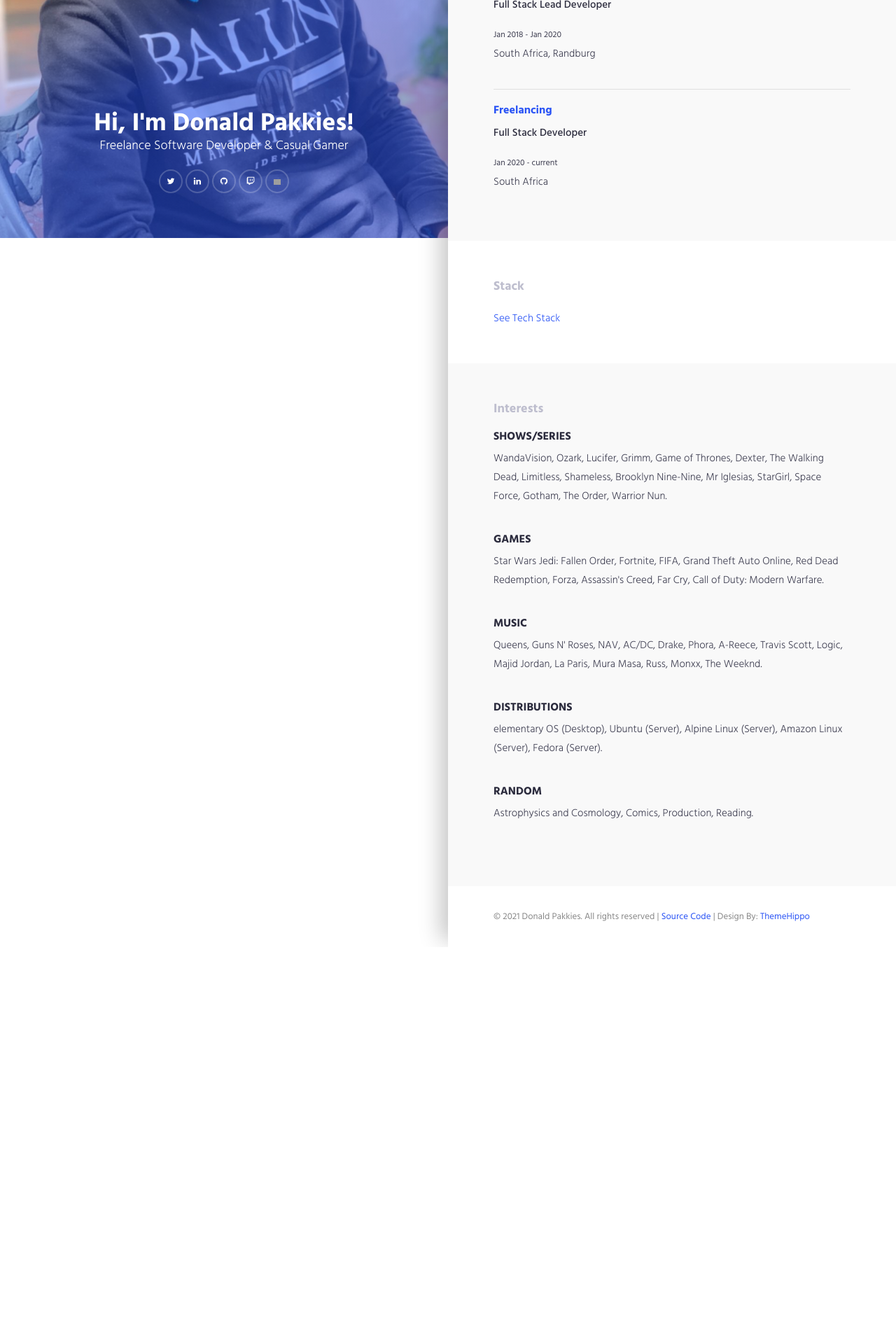
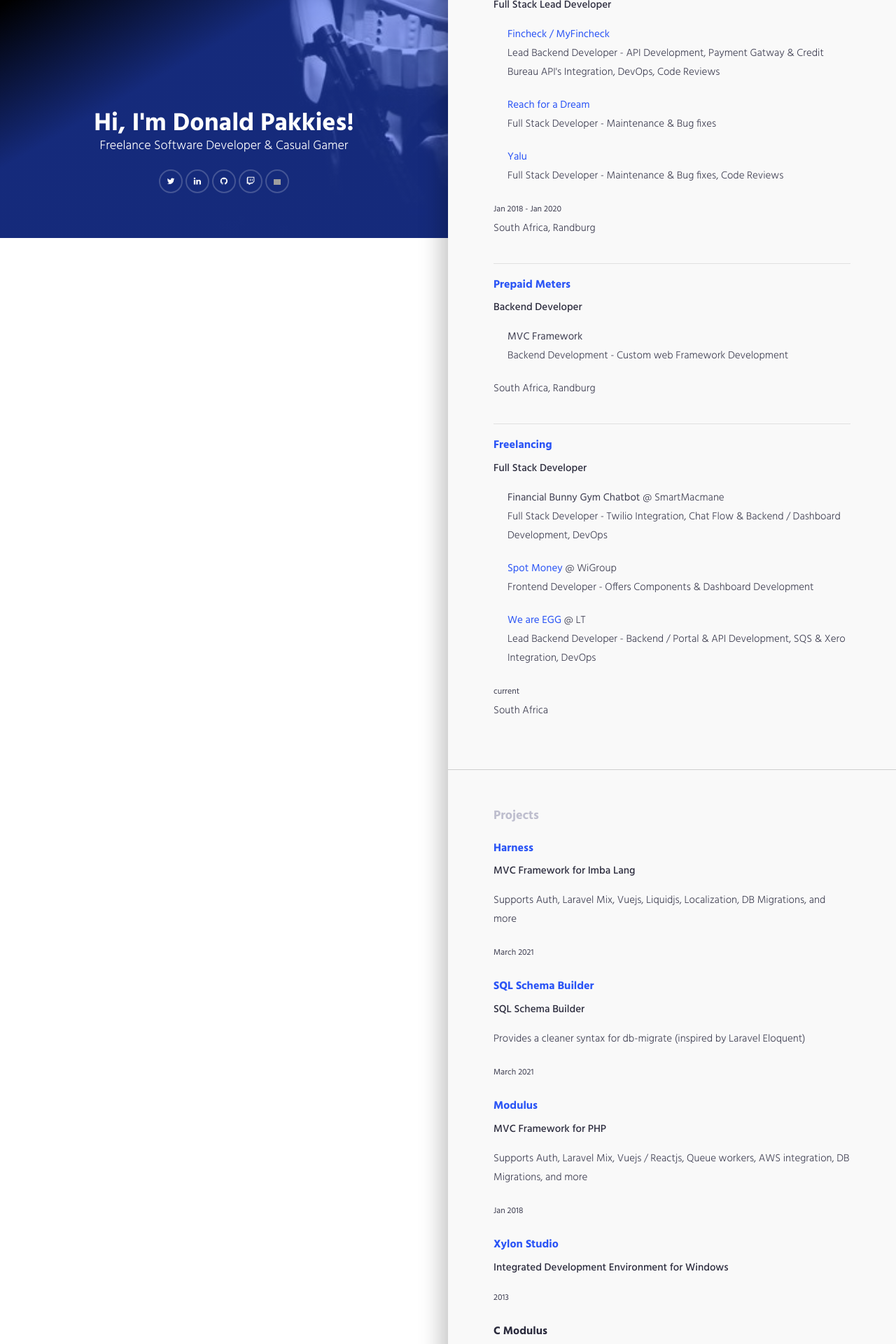
Before and after one commit to donaldp/donaldpakkies.com, a React (Create React App) app: page / in a window 1280 px wide. Shown: the part 460-2380 px from the top of the page at 70% size. Before the commit the page ends 1813 px from the top, so only its background shows below. Built offline with nearby package versions, Linux system fonts and the light colour scheme.

Commit message:
feat: added projects worked on

```diff
--- a/src/App.css
+++ b/src/App.css
@@ -266,7 +266,7 @@ button:focus,
   z-index: -1;
   width: 100%;
   height: 100%;
-  background-image: url(./img/img-profile.jpg);
+  background-image: url(./img/stormtrooper.jpg);
   background-size: cover;
   background-position: center top;
 }
--- a/src/App.js
+++ b/src/App.js
@@ -5,6 +5,7 @@ import MainComponent from './components/MainComponent.js';
 import InterestsComponent from './components/InterestsComponent.js';
 import IntroductionComponent from './components/IntroductionComponent.js';
 import WorkComponent from './components/WorkComponent.js';
+import ProjectsComponent from './components/ProjectsComponent.js'
 import TechStackComponent from './components/TechStackComponent';
 
 function App() {
@@ -19,6 +20,7 @@ function App() {
       <MainComponent>
         <IntroductionComponent />
         <WorkComponent />
+        <ProjectsComponent />
         <TechStackComponent />
         <InterestsComponent />
       </MainComponent>
--- /dev/null
+++ b/src/components/ProjectsComponent.js
@@ -0,0 +1,72 @@
+import React from 'react';
+
+const ProjectsComponent = (props) => {
+  return (
+    <section className="section-wrapper gray-bg" style={{ borderTop: '1px solid #cecece' }}>
+      <div className="container-fluid">
+        <div className="row">
+          <div className="col-md-12">
+            <div className="section-title">
+              <h2>Projects</h2>
+            </div>
+          </div>
+        </div>
+
+        <div className="row">
+          <div className="col-md-12">
+            <div className="expertise-item">
+              <h3><a href="http://github.com/harnessflex">Harness</a></h3>
+              <h4>MVC Framework for Imba Lang</h4>
+
+              <p>Supports Auth, Laravel Mix, Vuejs, Liquidjs, Localization, DB Migrations, and more</p>
+
+              <small>March 2021</small>
+            </div>
+
+            <div className="expertise-item">
+              <h3><a href="http://github.com/harnessflex/schema-builder">SQL Schema Builder</a></h3>
+              <h4>SQL Schema Builder</h4>
+
+              <p>Provides a cleaner syntax for db-migrate (inspired by Laravel Eloquent)</p>
+
+              <small>March 2021</small>
+            </div>
+
+            <div className="expertise-item">
+              <h3><a href="http://github.com/modulusphp">Modulus</a></h3>
+              <h4>MVC Framework for PHP</h4>
+
+              <p>Supports Auth, Laravel Mix, Vuejs / Reactjs, Queue workers, AWS integration, DB Migrations, and more</p>
+
+              <small>Jan 2018</small>
+            </div>
+
+            <div className="expertise-item">
+              <h3><a href="https://github.com/donaldp/xylon-studio-ide">Xylon Studio</a></h3>
+              <h4>Integrated Development Environment for Windows</h4>
+
+              <small>2013</small>
+            </div>
+
+            <div className="expertise-item">
+              <h3>C Modulus</h3>
+              <h4>A Programming Language that compiles to JavaScript</h4>
+
+              <small>2016</small>
+            </div>
+
+            <div className="expertise-item">
+              <h3>Audiostreamify</h3>
+              <h4>A music streaming service writting in C Modulus, JavaScript & PHP</h4>
+
+              <small>2017</small>
+            </div>
+          </div>
+        </div>
+
+      </div>
+    </section>
+  )
+}
+
+export default ProjectsComponent;
--- a/src/components/WorkComponent.js
+++ b/src/components/WorkComponent.js
@@ -17,7 +17,57 @@ const WorkComponent = (props) => {
             <div className="expertise-item">
               <h3><a href="https://sov.tech">SovTech</a></h3>
               <h4>Full Stack Lead Developer</h4>
+
+              <div className="row" style={{ paddingLeft: '20px' }}>
+                <div className="col-md-12">
+                   <div className="expertise-item">
+                    <strong><a href="https://www.fincheck.co.za/">Fincheck / MyFincheck</a></strong>
+
+                    <br/>
+                    Lead Backend Developer - API Development, Payment Gatway & Credit Bureau API's Integration, DevOps, Code Reviews
+                  </div>
+
+                  <div className="expertise-item">
+                    <strong><a href="https://reachforadream.org.za/">Reach for a Dream</a></strong>
+
+                    <br/>
+                    Full Stack Developer - Maintenance & Bug fixes
+                  </div>
+
+                  <div className="expertise-item">
+                    <strong><a href="https://www.yalu.co.za/">Yalu</a></strong>
+
+                    <br/>
+                    Full Stack Developer - Maintenance & Bug fixes, Code Reviews
+                  </div>
+                </div>
+              </div>
+
               <small>Jan 2018 - Jan 2020</small>
+
+              <p>South Africa, Randburg</p>
+            </div>
+          </div>
+        </div>
+
+        <hr />
+
+        <div className="row">
+          <div className="col-md-12">
+            <div className="expertise-item">
+              <h3><a href="https://www.prepaidmeters.co.za/">Prepaid Meters</a></h3>
+              <h4>Backend Developer</h4>
+
+              <div className="row" style={{ paddingLeft: '20px' }}>
+                <div className="col-md-12">
+                   <div className="expertise-item">
+                    <strong>MVC Framework</strong>
+
+                    <br/>
+                    Backend Development - Custom web Framework Development
+                  </div>
+                </div>
+              </div>
 
               <p>South Africa, Randburg</p>
             </div>
@@ -32,7 +82,32 @@ const WorkComponent = (props) => {
               <h3><a href="https://donaldpakkies.com">Freelancing</a></h3>
               <h4>Full Stack Developer</h4>
 
-              <small>Jan 2020 - current</small>
+              <div className="row" style={{ paddingLeft: '20px' }}>
+                <div className="col-md-12">
+                   <div className="expertise-item">
+                    <strong>Financial Bunny Gym Chatbot</strong> @ SmartMacmane
+
+                    <br/>
+                    Full Stack Developer - Twilio Integration, Chat Flow & Backend / Dashboard Development, DevOps
+                  </div>
+
+                  <div className="expertise-item">
+                    <strong><a href="https://spotmoney.com">Spot Money</a></strong> @ WiGroup
+
+                    <br/>
+                    Frontend Developer - Offers Components & Dashboard Development
+                  </div>
+
+                  <div className="expertise-item">
+                    <strong><a href="https://www.weareegg.co.za/">We are EGG</a></strong> @ LT
+
+                    <br/>
+                    Lead Backend Developer - Backend / Portal & API Development, SQS & Xero Integration, DevOps
+                  </div>
+                </div>
+              </div>
+
+              <small>current</small>
               <p>South Africa</p>
             </div>
           </div>
```
Also changed, not shown: public/img/stormtrooper.jpg (added), src/img/stormtrooper.jpg (added).
